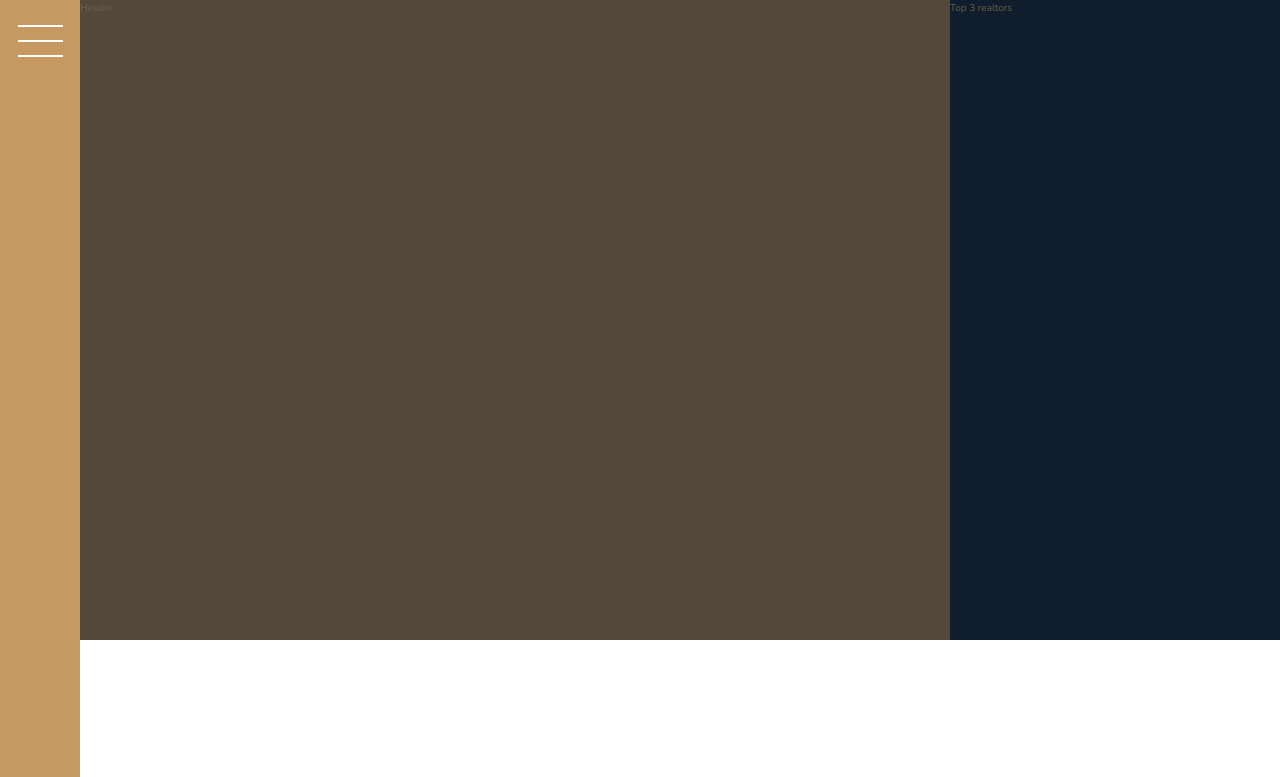
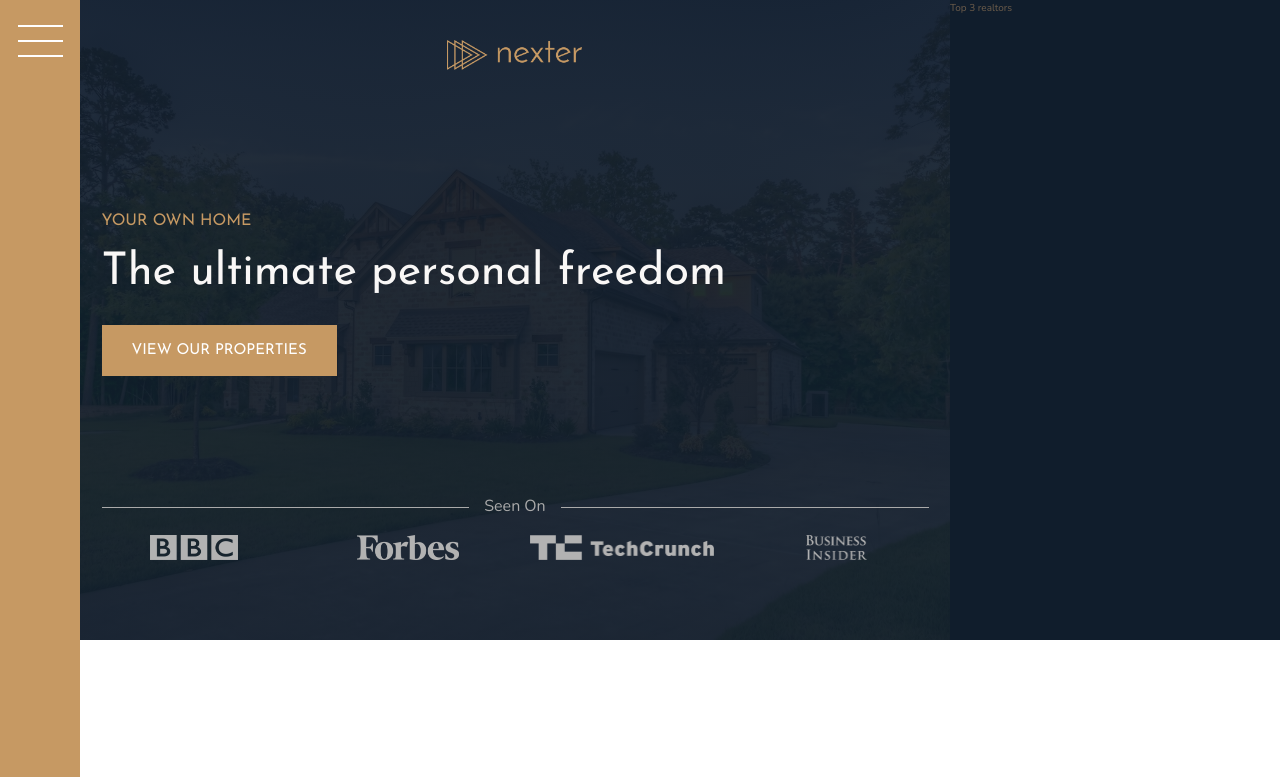
Before and after one commit to elavagni/Nexter, a website: page index.html in a window 1280 px wide. Shown: the top 777 px of the page. Drawn offline with nearby package versions, Linux system fonts and the light colour scheme.

Commit message:
Styled header component. Used before and after pseudo elements as grid items

```diff
--- a/index.html
+++ b/index.html
@@ -16,7 +16,19 @@
             <button class="nav-btn"></button>
         </div>
         <header class="header">
-            Header
+           <img src="img/logo.png" alt="logo" class="header__logo">
+           <h3 class="heading-3">Your own home</h3>
+           <h1 class="heading-1">The ultimate personal freedom</h1>
+           <button class="btn header__btn">View our properties</button>
+           <div class="header__seenon-text">
+               Seen On
+           </div>
+           <div class="header__seenon-logos">
+                <img src="img/logo-bbc.png" alt="Seen on bbc">
+                <img src="img/logo-forbes.png" alt="Seen on forbes">
+                <img src="img/logo-techcrunch.png" alt="Seen on techcrunch">
+                <img src="img/logo-bi.png" alt="Seen on bi">
+           </div>
         </header>
 
         <div class="realtors">
@@ -351,6 +363,7 @@
             </figure>
 
         </section>
+
         <footer class="footer">
             <ul class="nav">
                 <li class="nav__item">
--- a/sass/_header.scss
+++ b/sass/_header.scss
@@ -1,4 +1,57 @@
 .header {
     background-color: $color-grey-dark-1;
     grid-column: full-start / col-end 6 ;
+    background-image:  linear-gradient(rgba($color-secondary, .93), rgba($color-secondary, .93)),
+                       url(../img/hero.jpeg);
+    background-size: cover;
+    background-position: center;
+    padding: 8rem;
+    padding-top: 4rem;
+
+    display: grid;
+    grid-template-rows: 1fr min-content 6rem 1fr;
+    grid-template-columns: max-content;
+    grid-row-gap: 1.5rem;
+    justify-content: center;
+
+
+    &__logo {
+        height: 3rem;
+        justify-self: center;
+    }
+
+    &__btn {
+        align-self: start;
+        justify-self: start;
+    }
+
+    &__seenon-text {
+        display: grid;
+        font-size: 1.6rem;
+        color: $color-grey-light-2;
+        grid-template-columns: 1fr max-content 1fr;
+        grid-column-gap: 1.5rem;
+        align-items: center;
+
+        &::before,
+        &::after {
+            content: "";
+            height: 1px;
+            display: block;
+            background-color: currentColor;
+        }
+    }
+
+    &__seenon-logos {
+        display: grid;
+        grid-template-columns: repeat(4, 1fr);
+        grid-column-gap: 3rem;
+        justify-items: center;
+
+        img {
+            height: 2.5rem;
+            filter: brightness(70%);
+        }
+    }
+
 }
--- a/sass/_typography.scss
+++ b/sass/_typography.scss
@@ -5,6 +5,9 @@
 
 .heading-1 {
     @extend %heading;
+    font-size: 4.5rem;
+    color: $color-grey-light-1;
+    line-height: 1;
 }
 
 .heading-2 {
```
Also changed, not shown: css/style.css.
